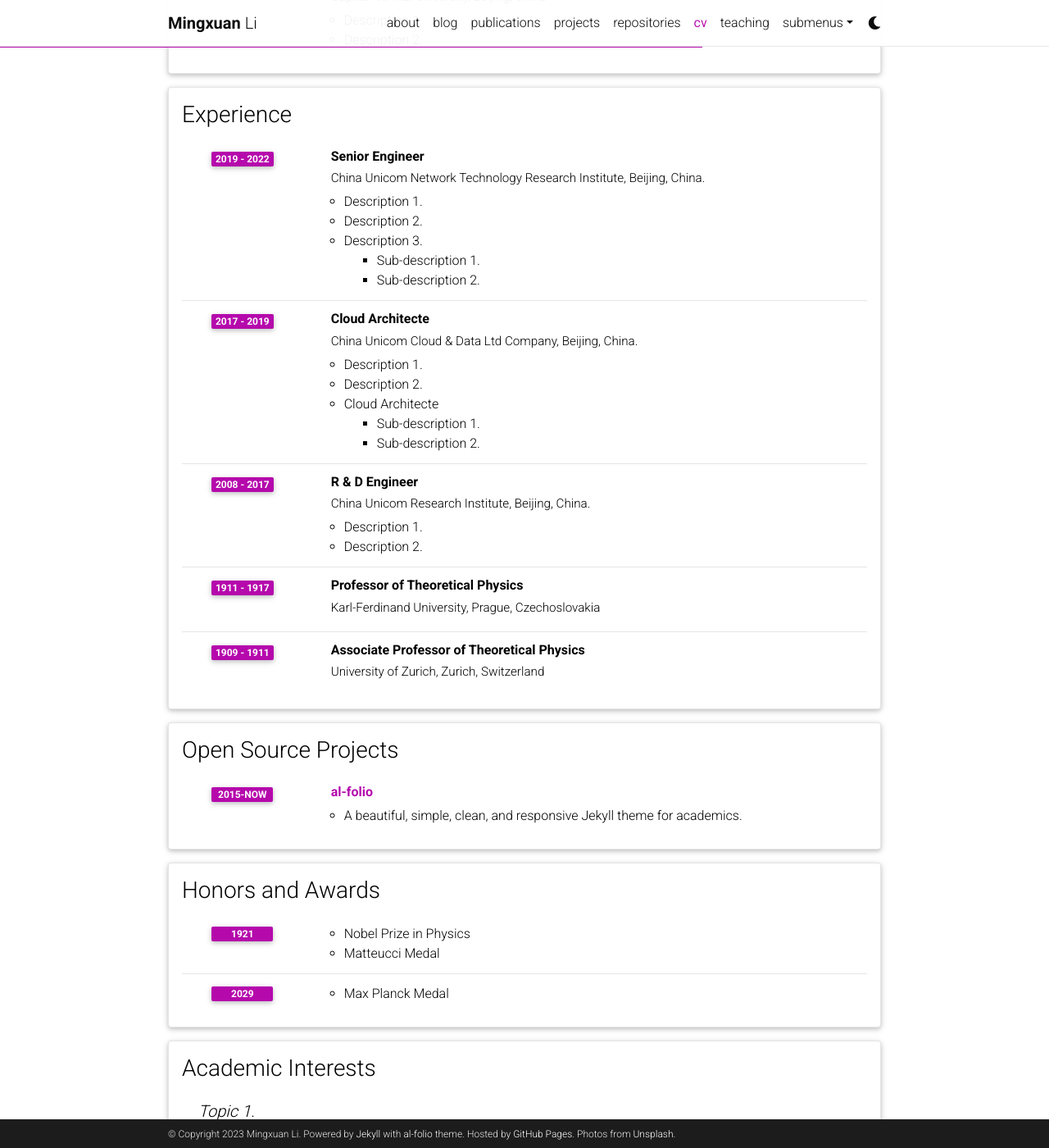
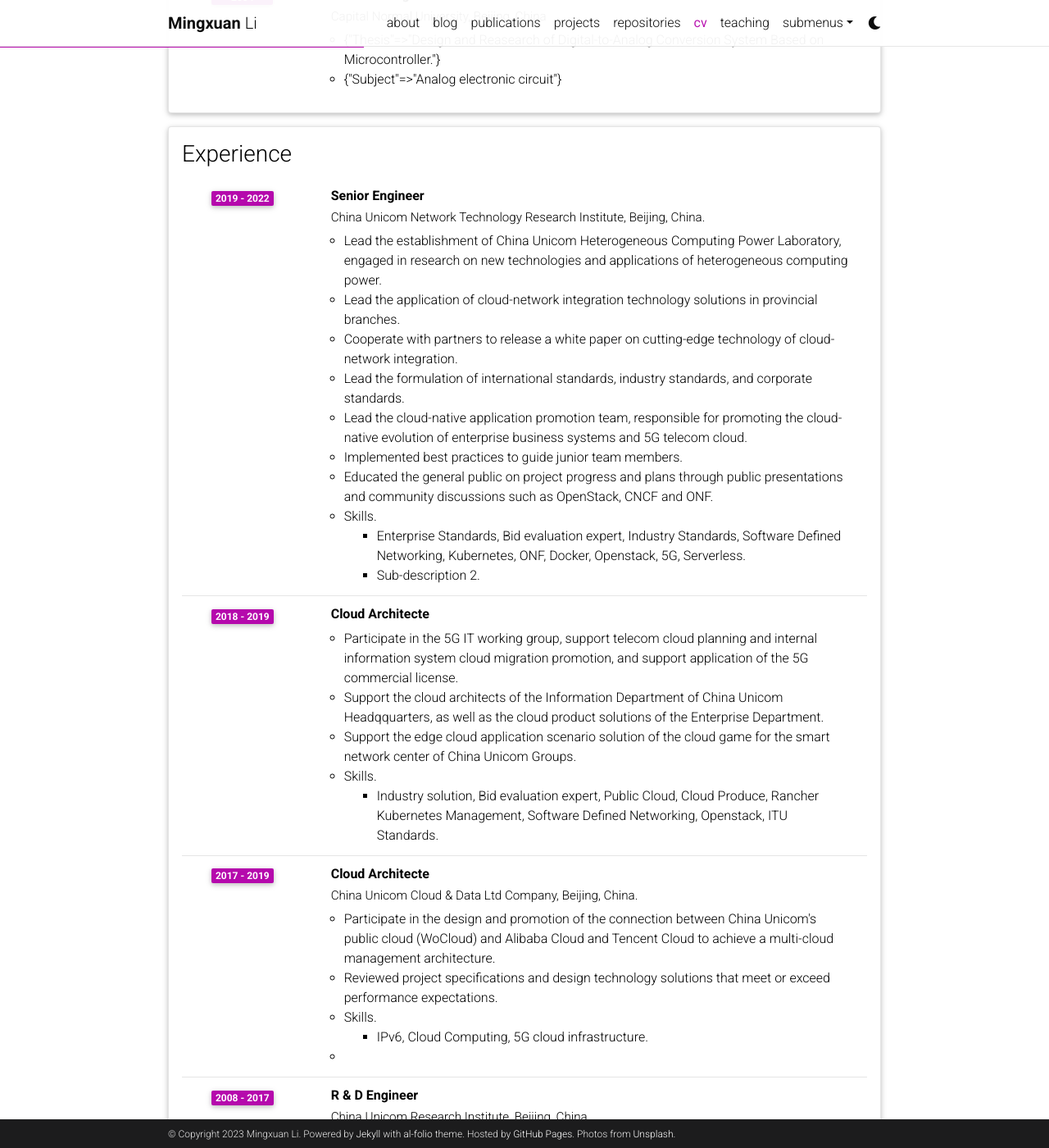
Before and after one commit to limx59/limx59.github.io, a Jekyll site: the page built from _pages/cv.md, in a window 1280 px wide and 1400 px high, scrolled down 832 px. Shown: the whole window at 82% size. Built offline with Jekyll 4.4.1, drawn with Linux system fonts in a browser that asks for light colours; comment, search, counter and statistics services are not loaded; a style sheet for code colours, icons or effects is not loaded; some of the changed text lies outside the part shown.

Commit message:
Update cv.yml

```diff
--- a/_data/cv.yml
+++ b/_data/cv.yml
@@ -25,14 +25,14 @@
       institution: Beijing Jiaotong University, Beijing, China
       year: 2008
       description:
-        - Description 1.
-        - Description 2.
+        - Thesis: Design and Realization of Test System for Generator Transformer Volt-ampere Characteristic Based on ARM.
+        - Subject: Embedded System.
     - title: Bacholer Degree
       institution: Capital Normal University, Beijing, China
       year: 2004
       description:
-        - Description 1.
-        - Description 2.
+        - Thesis: Design and Reasearch of Digital-to-Analog Conversion System Based on Microcontroller.
+        - Subject: Analog electronic circuit
 
 - title: Experience
   type: time_table
@@ -41,31 +41,51 @@
       institution: China Unicom Network Technology Research Institute, Beijing, China.
       year: 2019 - 2022
       description:
-        - Description 1.
-        - Description 2.
-        - title: Description 3.
+        - Lead the establishment of China Unicom Heterogeneous Computing Power Laboratory, engaged in research on new technologies and applications of heterogeneous computing power.
+        - Lead the application of cloud-network integration technology solutions in provincial branches.
+        - Cooperate with partners to release a white paper on cutting-edge technology of cloud-network integration.
+        - Lead the formulation of international standards, industry standards, and corporate standards.
+        - Lead the cloud-native application promotion team, responsible for promoting the cloud-native evolution of enterprise business systems and 5G telecom cloud.
+        - Implemented best practices to guide junior team members.
+        - Educated the general public on project progress and plans through public presentations and community discussions such as OpenStack, CNCF and ONF.
+        - title: Skills.
           contents:
-            - Sub-description 1.
+            - Enterprise Standards, Bid evaluation expert, Industry Standards, Software Defined Networking, Kubernetes, ONF, Docker, Openstack, 5G, Serverless.
             - Sub-description 2.
+    - title: Cloud Architecte
+      insititution: Department of Information, China Unicom
+      year: 2018 - 2019
+      description:
+        - Participate in the 5G IT working group, support telecom cloud planning and internal information system cloud migration promotion, and support application of the 5G commercial license.
+        - Support the cloud architects of the Information Department of China Unicom Headqquarters, as well as the cloud product solutions of the Enterprise Department.
+        - Support the edge cloud application scenario solution of the cloud game for the smart network center of China Unicom Groups.
+        - title: Skills.
+          contents:
+            - Industry solution, Bid evaluation expert, Public Cloud, Cloud Produce, Rancher Kubernetes Management, Software Defined Networking, Openstack, ITU Standards.
     - title: Cloud Architecte
       institution: China Unicom Cloud & Data Ltd Company, Beijing, China.
       year: 2017 - 2019
       description:
-        - Description 1.
-        - Description 2.
-        - title: Cloud Architecte
-          insititution: Department of Information, China Unicom
+        - Participate in the design and promotion of the connection between China Unicom's public cloud (WoCloud) and Alibaba Cloud and Tencent Cloud to achieve a multi-cloud management architecture.
+        - Reviewed project specifications and design technology solutions that meet or exceed performance expectations.
+        - title: Skills.
           contents:
-            - Sub-description 1.
-            - Sub-description 2.
-
+            - IPv6, Cloud Computing, 5G cloud infrastructure.
+        -
     - title: R & D Engineer
       institution: China Unicom Research Institute, Beijing, China.
       year: 2008 - 2017
       description:
-        - Description 1.
-        - Description 2.
-
+        - Lead the completion of China Unicom's NFC-based directional push system business prototype system development.
+        - Independently developed IPTV middleware system adaption layer automation test suite based on CPPUNIT and Bugzilla.
+        - Based on PMIS 2.0, complete the application review and data collection of enterprise system research and development projects, and conduct PMIS system training for provincial branches.
+        - Collect mobile terminal sales data, organize business analysis reports for the group's senior management, and formulate sales strategies.
+        - Deploy enterprise-level cloud-native infrastructure platforms, DCOS, Kubernetes, and other technical prototype systems, and guide provincial branches to deploy production environments.
+        - Participate in the IPTV National Natural Science Foundation project, responsible for the development of a DRM certificate management system and client (Linux, IOS, Android)
+        - title: Skills.
+          contents:
+            - TI DSP, ARM Cortex-M, Bugzilla, IPTV, DCOS, Mesos, Apache Spark, Mobile Payment, DRM, CPPUNIT, Kubernetes, C/C++, Emmbedded Linux, Software Development, Big Data, 3G/4G/5G, Automation, Java, NFC
+            - sub-description 2.
     - title: Professor of Theoretical Physics
       institution: Karl-Ferdinand University, Prague, Czechoslovakia
       year: 1911 - 1917
```
